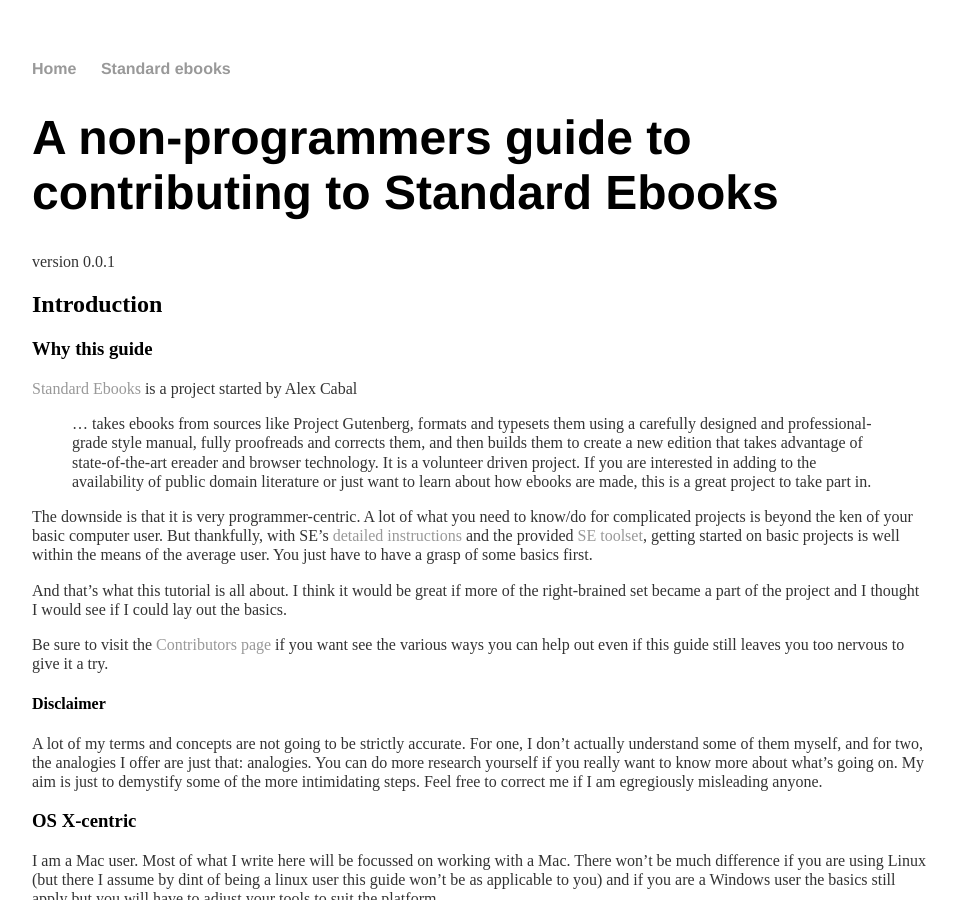
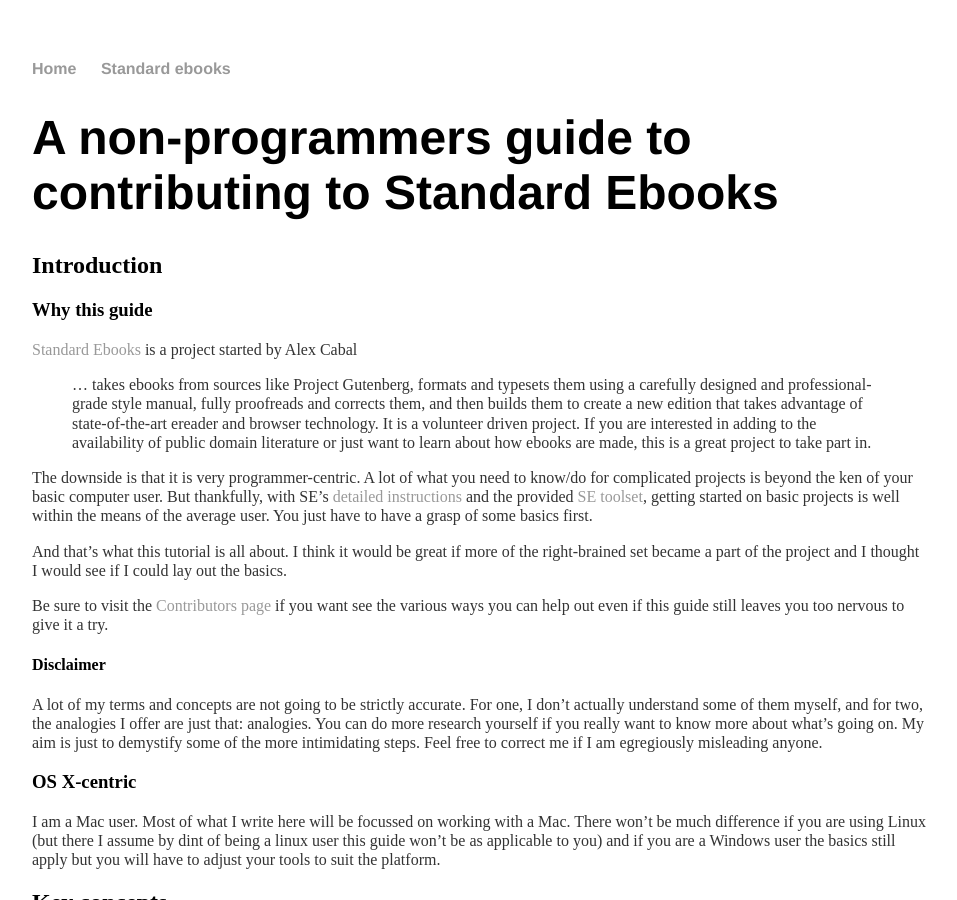
Before and after one commit to b-t-k/b-t-k.github.io, a Jekyll site: the page built from a-guide/a-guide.md, in a window 1280 px wide and 900 px high. Shown: the whole window, without its empty margins (160-1117 px from the left). Built offline with Jekyll 4.4.1, drawn with Linux system fonts in a browser that asks for light colours.

```diff
--- a/_layouts/page.html
+++ b/_layouts/page.html
@@ -3,7 +3,6 @@ layout: default
 ---
 <h1>{{ page.title }}</h1>
 <p class="meta">{{ page.date | date_to_string }}</p>
-<p> version 0.0.1</p>
 
 <div class="page">
   {{ content }}
```
Also changed, not shown: a-guide/a-guide.md (+2 -0 lines), images/terminal-directory.png (added), images/terminal.png (added).
